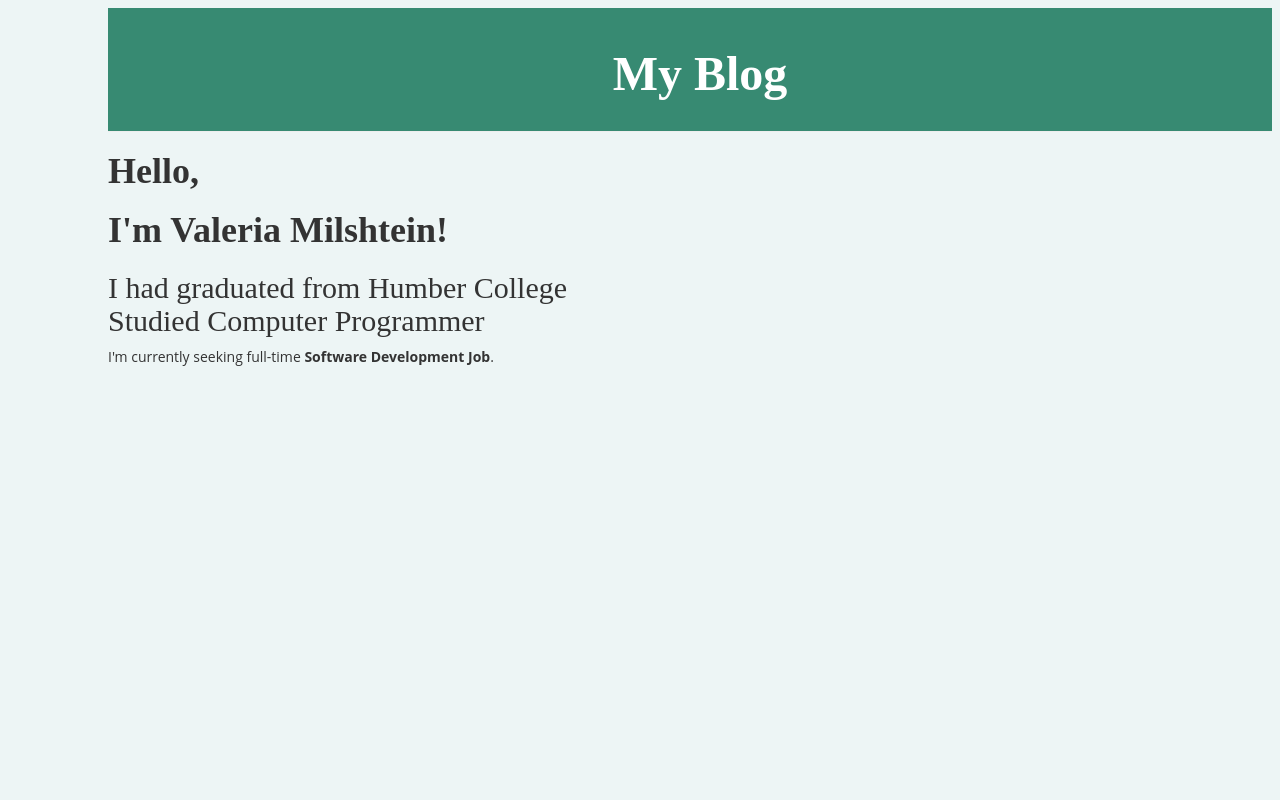
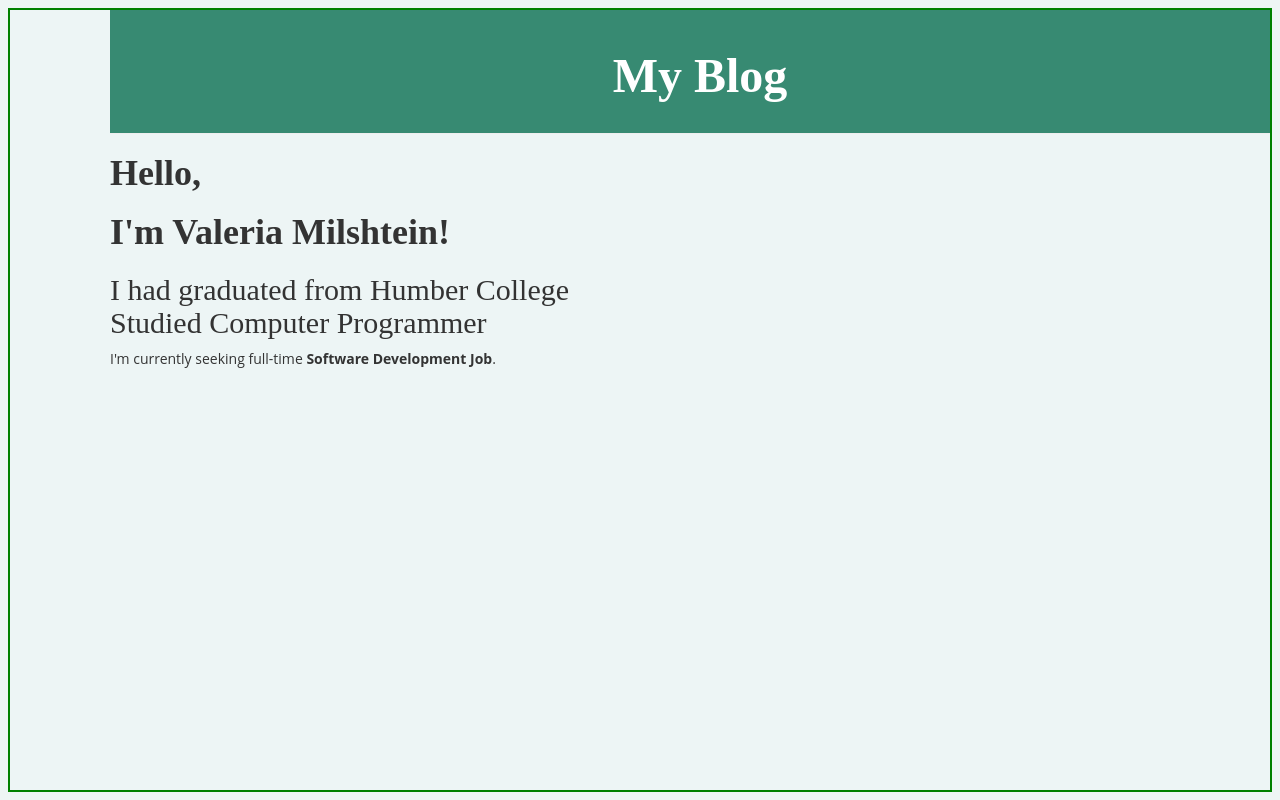
Before and after one commit to valeriamilshtein/my-first-blog, a Django app: page / in a window 1280 px wide. Run offline with Django 3.2, Linux system fonts and the light colour scheme; data that the repository does not hold is empty; some libraries are stand-ins or nearby versions.

```diff
--- a/blog/static/css/blog.css
+++ b/blog/static/css/blog.css
@@ -4,6 +4,7 @@ h1 a, h2 a {
 }
 
 body {
+    border: 2px solid green;
     background: #EDF5F5;
     font-family: 'Open Sans', sans-serif;
     padding-left: 100px;
```
